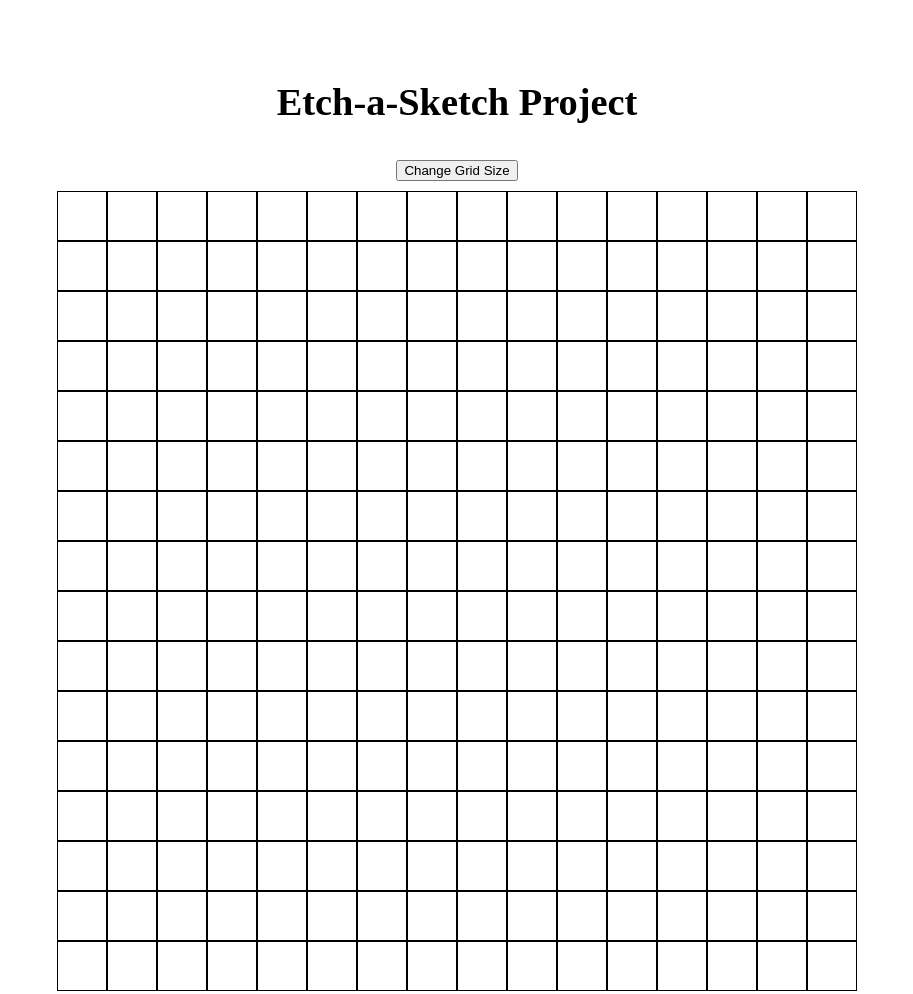
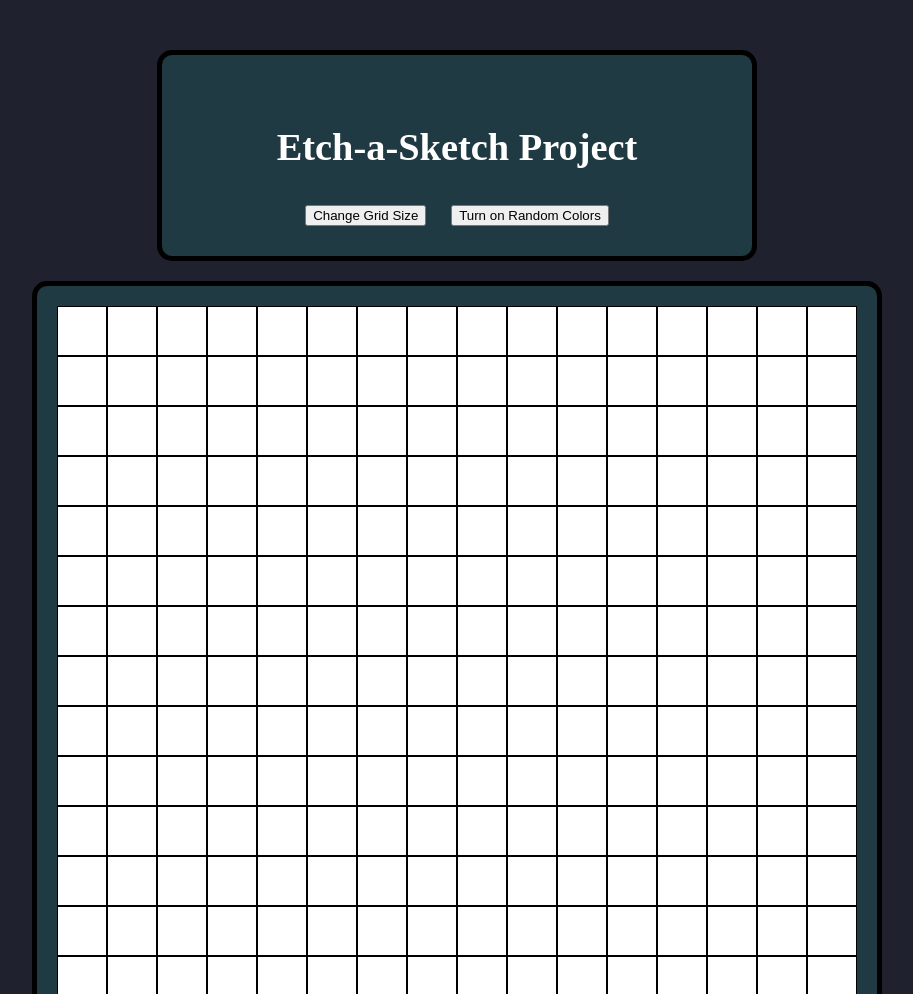
Before and after one commit to jachimaru/etch-a-sketch-project, a plain HTML site: page index.html in a window 1280 px wide. Shown: the top 994 px of the page, without its empty margins (183-1096 px from the left). Drawn offline with Linux system fonts and the light colour scheme.

Commit message:
added cosmetic stuff and random color button

```diff
--- a/css/style.css
+++ b/css/style.css
@@ -11,6 +11,7 @@ body {
     font-family: 'Constantia', serif;
     font-size: 1.2rem;
     min-block-size: 100dvh;
+    background-color: #20212e;
 }
 
 main {
@@ -25,8 +26,26 @@ main {
 
 h1 {
     margin-block-start: 50px;
+    color: white;
 }
 
 button {
     margin: 10px;
 }
+
+.border {
+    border: solid black 5px;
+    border-radius: 15px;
+    padding: 20px;
+    background-color: #203a44;
+}
+
+.title {
+    border: solid black 5px;
+    border-radius: 15px;
+    padding: 20px;
+    background-color: #203a44;
+    margin: 20px;
+    width: 600px;
+    margin-inline: auto;
+}
--- a/etch-a-sketch.js
+++ b/etch-a-sketch.js
@@ -1,11 +1,14 @@
 const container = document.querySelector("#container");
 const boxAttribute = "border: solid 1px black; background: white; height: 50px; width: 50px";
+let randomOn = false;
 let color = 'black';
 let gridAmount = 16
 const gridAmountSquared = Math.pow(gridAmount, 2);
 const dimensions = gridAmount * 50;
 container.setAttribute("style", "display: flex; flex-wrap: wrap; margin-inline: auto; width:"+ dimensions + "px");
 const btn = document.querySelector("#button");
+const randomButton = document.querySelector("#randomizer");
+randomButton.textContent = "Turn on Random Colors";
 btn.textContent = "Change Grid Size";
 btn.addEventListener("click", () => {
     let grid = prompt("Grid Size: ");
@@ -21,12 +24,24 @@ btn.addEventListener("click", () => {
     container.setAttribute("style", "display: flex; flex-wrap: wrap; margin-inline: auto; width:"+ newDimensions + "px");
     console.log(newBox)
     createBox(newBox)
-})
+});
+
+randomButton.addEventListener("click", () => {
+    if (!randomOn) {
+        randomOn = true;
+        randomButton.textContent = "Turn off Random Colors";
+        return randomOn
+    } else if (randomOn) {
+        randomOn = false;
+        randomButton.textContent = "Turn on Random Colors";
+        return randomOn
+    }
+});
 
 function chooseColor() {
     color = '#' + Math.floor(Math.random() * 16777215).toString(16).padStart(6, 0);
     return color;
-}
+};
 
 function createBox(num) {
     container.replaceChildren()
@@ -34,7 +49,11 @@ function createBox(num) {
         const box = document.createElement("div");
         box.setAttribute("style", boxAttribute);
         box.addEventListener("mouseenter", (e) => {
-            chooseColor();
+            if (randomOn) {
+                chooseColor();
+            } else if (!randomOn) {
+                color = 'black';
+            }
             e.target.style.background = color;
         });
         container.appendChild(box);
--- a/index.html
+++ b/index.html
@@ -10,9 +10,14 @@
 
             </header>
             <main>
-                <h1>Etch-a-Sketch Project</h1>
-                <button id="button"></button>
-                <div id="container">
+                <div class="title">
+                    <h1>Etch-a-Sketch Project</h1>
+                    <button id="button"></button>
+                    <button id="randomizer"></button>
+                </div>
+                <div class="border">
+                    <div id="container">
+                    </div>
                 </div>
             </main>
             <footer>
```
